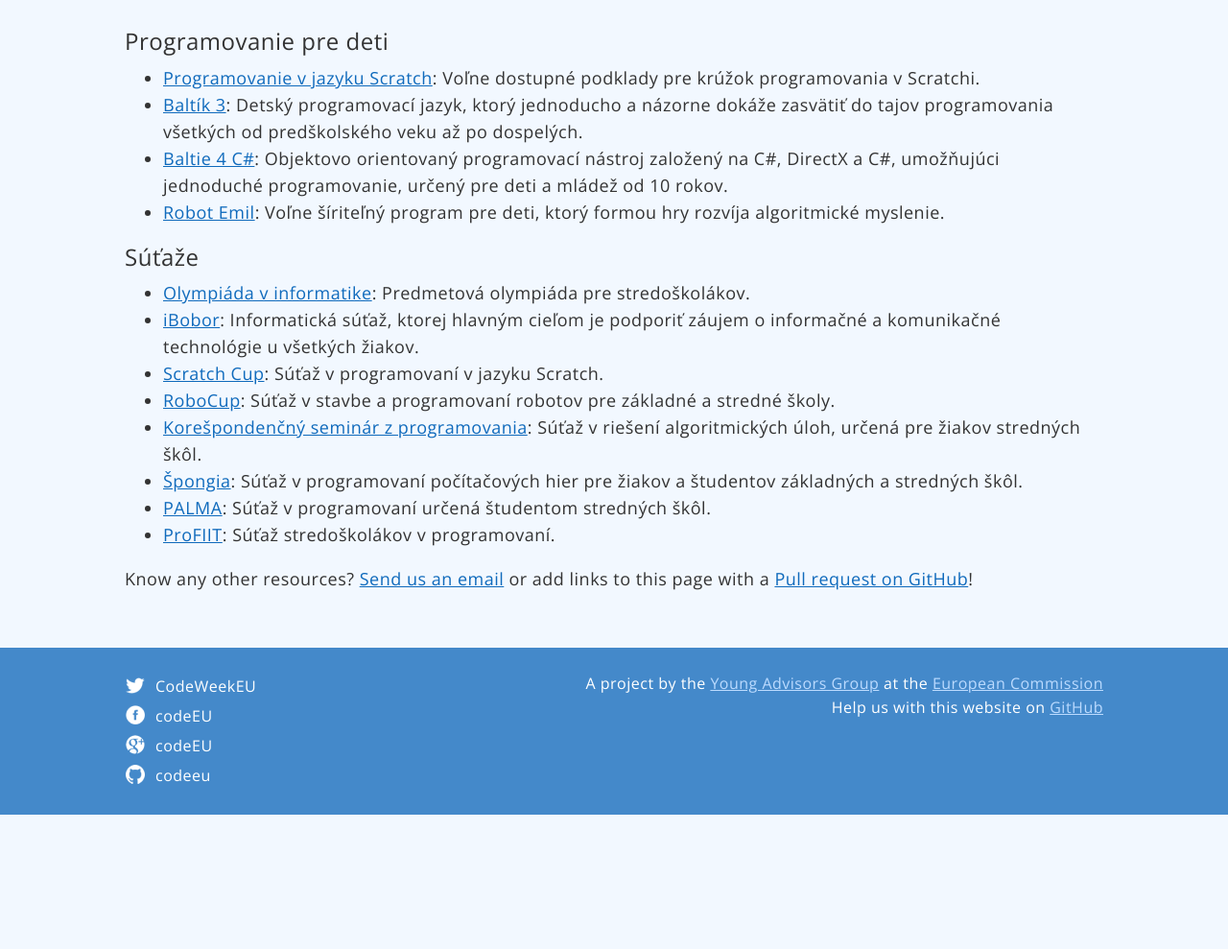
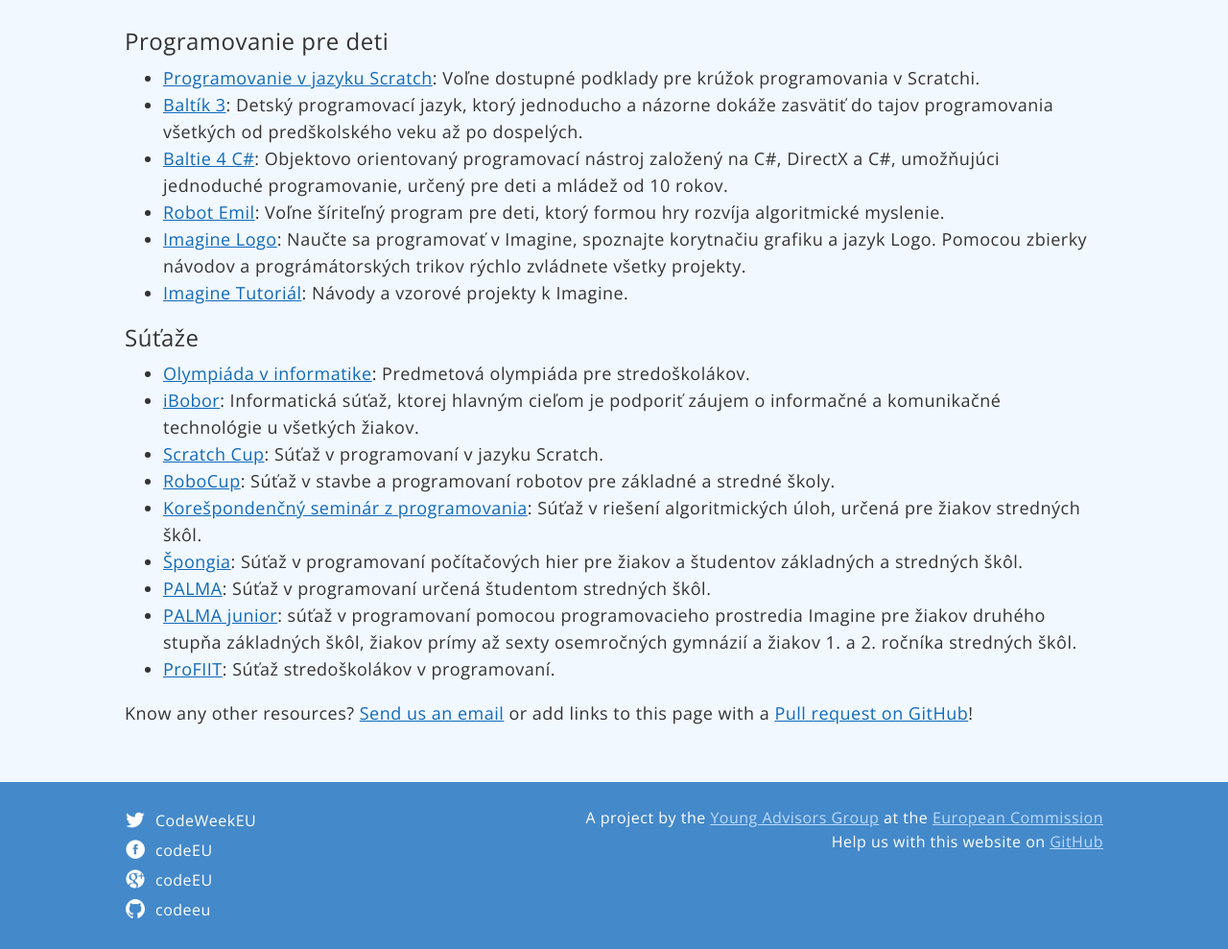
Before and after one commit to codeeu/codeeu.github.io, a Jekyll site: the page built from resources/slovakia/index.html, in a window 1280 px wide, cut to the strip 167-1156 px from the top of the page. Shown: the whole strip at 96% size. Built offline with Jekyll 4.4.1, drawn with Linux system fonts in a browser that asks for light colours; nearby versions of some CDN libraries; Markdown is read by kramdown in place of the engine named in the settings; before the commit the page ends 1016 px from its top, so only the background shows below that.

Commit message:
Update index.html

```diff
--- a/resources/slovakia/index.html
+++ b/resources/slovakia/index.html
@@ -9,6 +9,8 @@
 	<li><a href="http://baltik.infovek.sk/zakl_inf3.htm">Baltík 3</a>:  Detský programovací jazyk, ktorý jednoducho a názorne dokáže zasvätiť do tajov programovania všetkých od predškolského veku až po dospelých.</li>
 	<li><a href="http://baltik.infovek.sk/zakl_inf4.htm">Baltie 4 C#</a>: Objektovo orientovaný programovací nástroj založený na C#, DirectX a C#, umožňujúci jednoduché programovanie, určený pre deti a mládež od 10 rokov.</li>
 	<li><a href="http://www.emil.input.sk/info_sk.htm">Robot Emil</a>: Voľne šíriteľný program pre deti, ktorý formou hry rozvíja algoritmické myslenie.</li>
+        <li><a href="http://imaginelogo.webnode.sk/imagine-programovanie/tutorial-imagine/">Imagine Logo</a>: Naučte sa programovať v Imagine, spoznajte korytnačiu grafiku a jazyk Logo. Pomocou zbierky návodov a prográmátorských trikov rýchlo zvládnete všetky projekty.</li>
+        <li><a href="http://edi.fmph.uniba.sk/~tomcsanyiova/ImagineTutorial/">Imagine Tutoriál</a>: Návody a vzorové projekty k Imagine.</li>
   </ul>
 
   <h3>Súťaže</h3>
@@ -20,6 +22,7 @@
 	<li><a href="http://www.ksp.sk/">Korešpondenčný seminár z programovania</a>: Súťaž v riešení algoritmických úloh, určená pre žiakov stredných škôl.</li>
 	<li><a href="http://www.smnd.sk/mikey/PHP/spongia/spongia_2013/index.php">Špongia</a>: Súťaž v programovaní počítačových hier pre žiakov a študentov základných a stredných škôl.</li>
 	<li><a href="http://palma.strom.sk/">PALMA</a>: Súťaž v programovaní určená študentom stredných škôl.</li>
+	<li><a href="http://di.ics.upjs.sk/palmaj/">PALMA junior</a>: súťaž v programovaní pomocou programovacieho prostredia Imagine pre žiakov druhého stupňa základných škôl, žiakov prímy až sexty osemročných gymnázií a žiakov 1. a 2. ročníka stredných škôl.</li>
 	<li><a href="http://www2.fiit.stuba.sk/ProFIIT/">ProFIIT</a>: Súťaž stredoškolákov v programovaní.</li>
   </ul>
 
```
